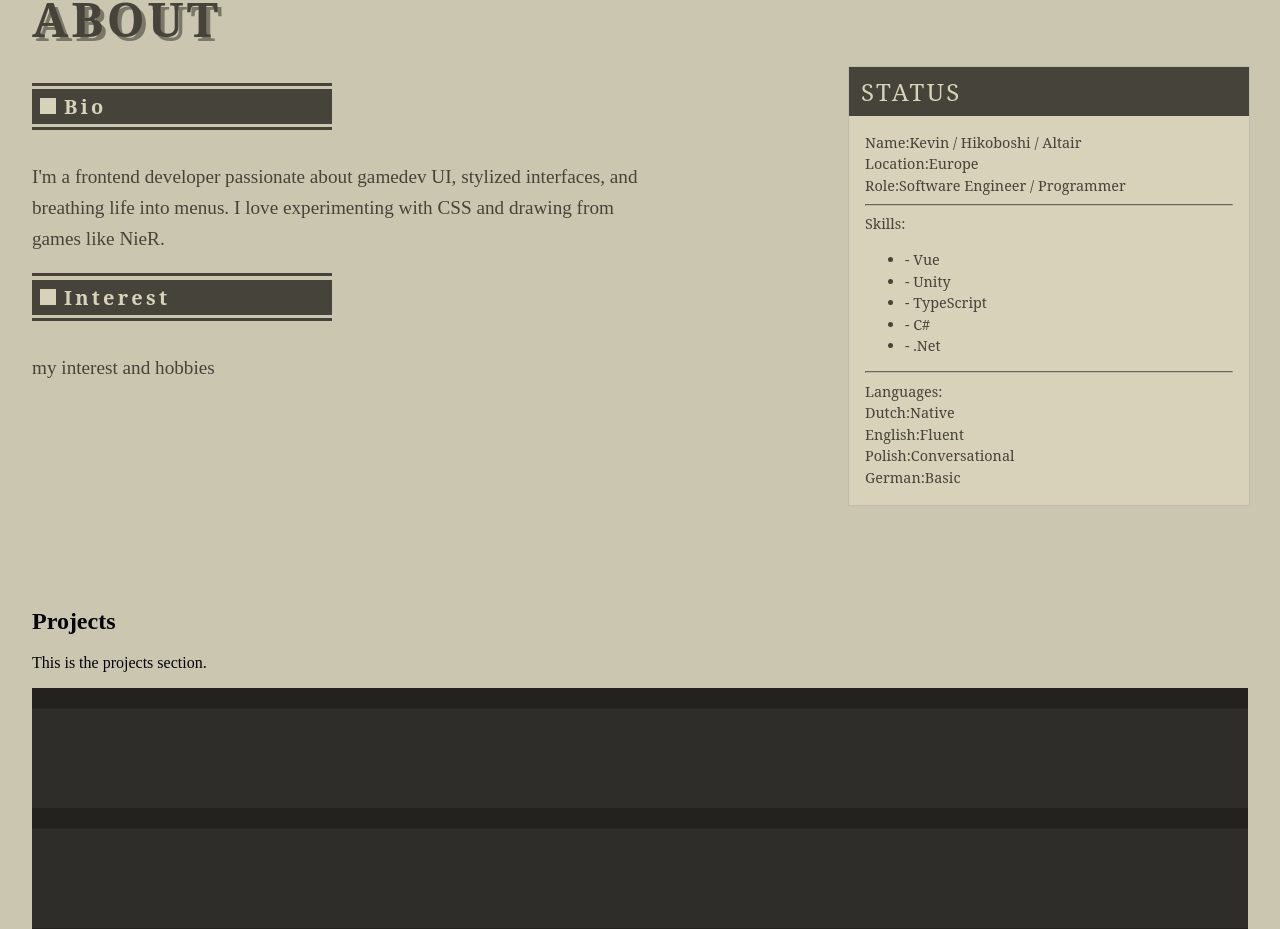
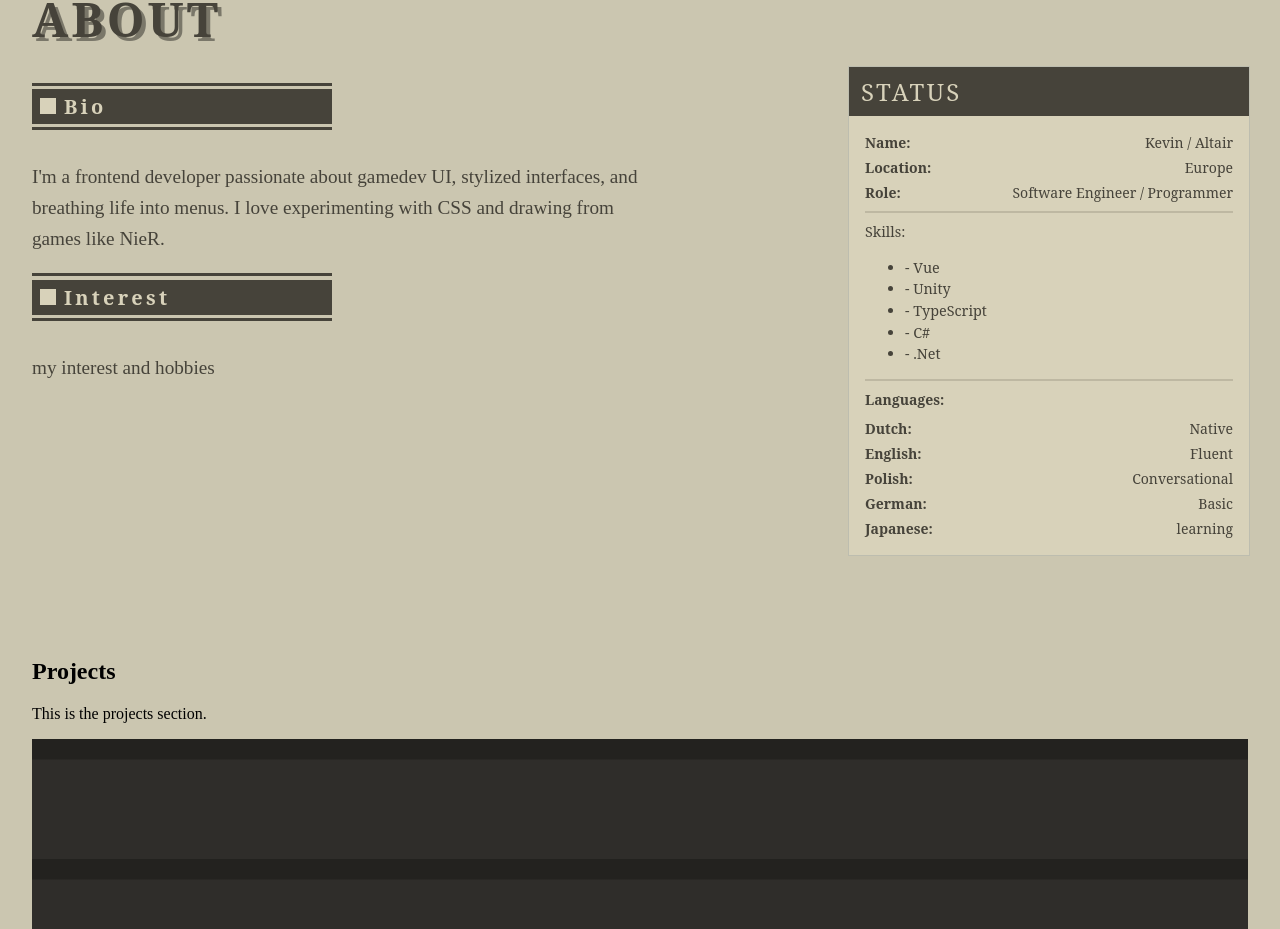
Before and after one commit to Altair115/Meishi, a Vue app: page /#/ in a window 1280 px wide. Shown: the part 1252-2181 px from the top of the page. Built offline with nearby package versions, Linux system fonts and the light colour scheme.

Commit message:
Refinedment of the Info & Languages blocks and some css tweaks

```diff
--- a/src/assets/nier-theme.css
+++ b/src/assets/nier-theme.css
@@ -191,7 +191,9 @@
 }
 
 .nier-light-separator {
-    border-color: var(--nier-light-separator);
+    border: none;
+    border-top: 2px solid var(--nier-light-separator);
+    margin: 8px 0;
 }
 
 /* === Accent for the separator line === */
--- a/src/components/PanelBlocks/NierInfoBlock.vue
+++ b/src/components/PanelBlocks/NierInfoBlock.vue
@@ -7,14 +7,32 @@ defineProps<{ info: InfoItem[] }>()
 </script>
 
 <template>
-  <div class="space-y-1">
-    <div v-for="item in info" :key="item.label" class="flex justify-between">
-      <span>{{ item.label }}</span>
-      <span>{{ item.value }}</span>
+  <div class="nier-block">
+    <div v-for="item in info" :key="item.label" class="nier-row">
+      <span class="nier-label">{{ item.label }}</span>
+      <span class="nier-value">{{ item.value }}</span>
     </div>
   </div>
 </template>
 
 <style scoped>
+.nier-block {
+  display: flex;
+  flex-direction: column;
+  gap: 4px;
+  font-size: 14px;
+}
 
+.nier-row {
+  display: flex;
+  justify-content: space-between;
+}
+
+.nier-label {
+  font-weight: bold;
+}
+
+.nier-value {
+  text-align: right;
+}
 </style>
--- a/src/components/PanelBlocks/NierLanguagesBlock.vue
+++ b/src/components/PanelBlocks/NierLanguagesBlock.vue
@@ -7,15 +7,38 @@ defineProps<{ languages: Language[] }>()
 </script>
 
 <template>
-  <div class="space-y-1">
-    <div class="font-semibold">Languages:</div>
-    <div v-for="lang in languages" :key="lang.language" class="flex justify-between">
-      <span>{{ lang.language }}:</span>
-      <span>{{ lang.level }}</span>
+  <div class="nier-block">
+    <div class="nier-block-title">Languages:</div>
+    <div v-for="lang in languages" :key="lang.language" class="nier-row">
+      <span class="nier-label">{{ lang.language }}:</span>
+      <span class="nier-value">{{ lang.level }}</span>
     </div>
   </div>
 </template>
 
 <style scoped>
+.nier-block {
+  display: flex;
+  flex-direction: column;
+  gap: 4px;
+  font-size: 14px;
+}
 
+.nier-block-title {
+  font-weight: bold;
+  margin-bottom: 4px;
+}
+
+.nier-row {
+  display: flex;
+  justify-content: space-between;
+}
+
+.nier-label {
+  font-weight: bold;
+}
+
+.nier-value {
+  text-align: right;
+}
 </style>
--- a/src/views/AboutView.vue
+++ b/src/views/AboutView.vue
@@ -6,7 +6,7 @@ import NierSkillsBlock from "@/components/PanelBlocks/NierSkillsBlock.vue";
 import NierLanguagesBlock from "@/components/PanelBlocks/NierLanguagesBlock.vue";
 
 const info = [
-  { label: "Name:", value: "Kevin / Hikoboshi / Altair" },
+  { label: "Name:", value: "Kevin / Altair" },
   { label: "Location:", value: "Europe" },
   { label: "Role:", value: "Software Engineer / Programmer" },
 ]
@@ -14,10 +14,11 @@ const info = [
 const skills = ["Vue", "Unity", "TypeScript", "C#", ".Net"]
 
 const languages = [
-  { language: "Dutch",   level: "Native" },
-  { language: "English", level: "Fluent" },
-  { language: "Polish",  level: "Conversational" },
-  { language: "German",  level: "Basic" },
+  { language: "Dutch",    level: "Native" },
+  { language: "English",  level: "Fluent" },
+  { language: "Polish",   level: "Conversational" },
+  { language: "German",   level: "Basic" },
+  { language: "Japanese", level: "learning"}
 ]
 </script>
 
```
